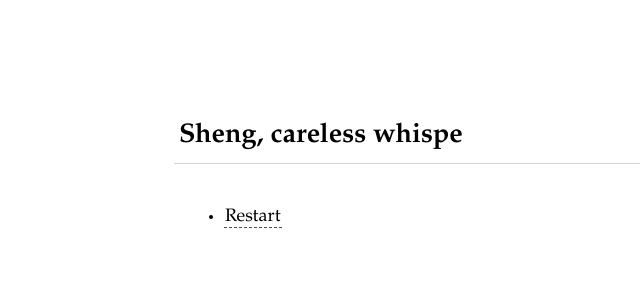
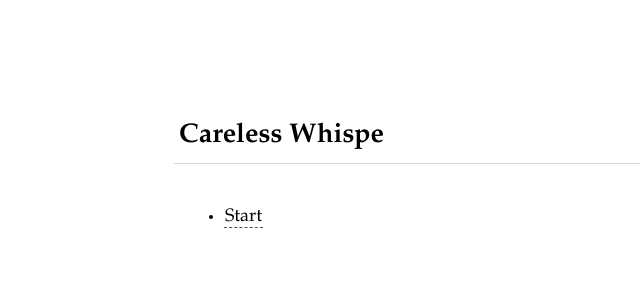
Before and after one commit to doskoi/log, a Jekyll site: the page built from index.html, in a window 1280 px wide. Shown: the top 300 px of the page, without its empty margins (146-786 px from the left). Built offline with Jekyll 4.4.1, drawn with Linux system fonts in a browser that asks for light colours.

Commit message:
Minor update

```diff
--- a/_config.yml
+++ b/_config.yml
@@ -1,5 +1,5 @@
 baseurl: http://sh3ng.com
-name: Sheng, careless whisper
+name: Careless Whisper
 permalink: /log/:year/:month/:day/:title
 date_format: "ordinal"
 subscribe_rss: /atom.xml
--- a/_posts/2013-10-30-new-birth.md
+++ b/_posts/2013-10-30-start.md
@@ -1,6 +1,6 @@
 ---
 layout: page
-title: Restart
+title: Start
 ---
 
 重新开始写点东西，记录想法，知识和经历。
--- a/index.html
+++ b/index.html
@@ -1,6 +1,6 @@
 ---
 layout: default
-title: Sheng, careless whispe
+title: Careless Whispe
 ---
 
 <ul>
```
